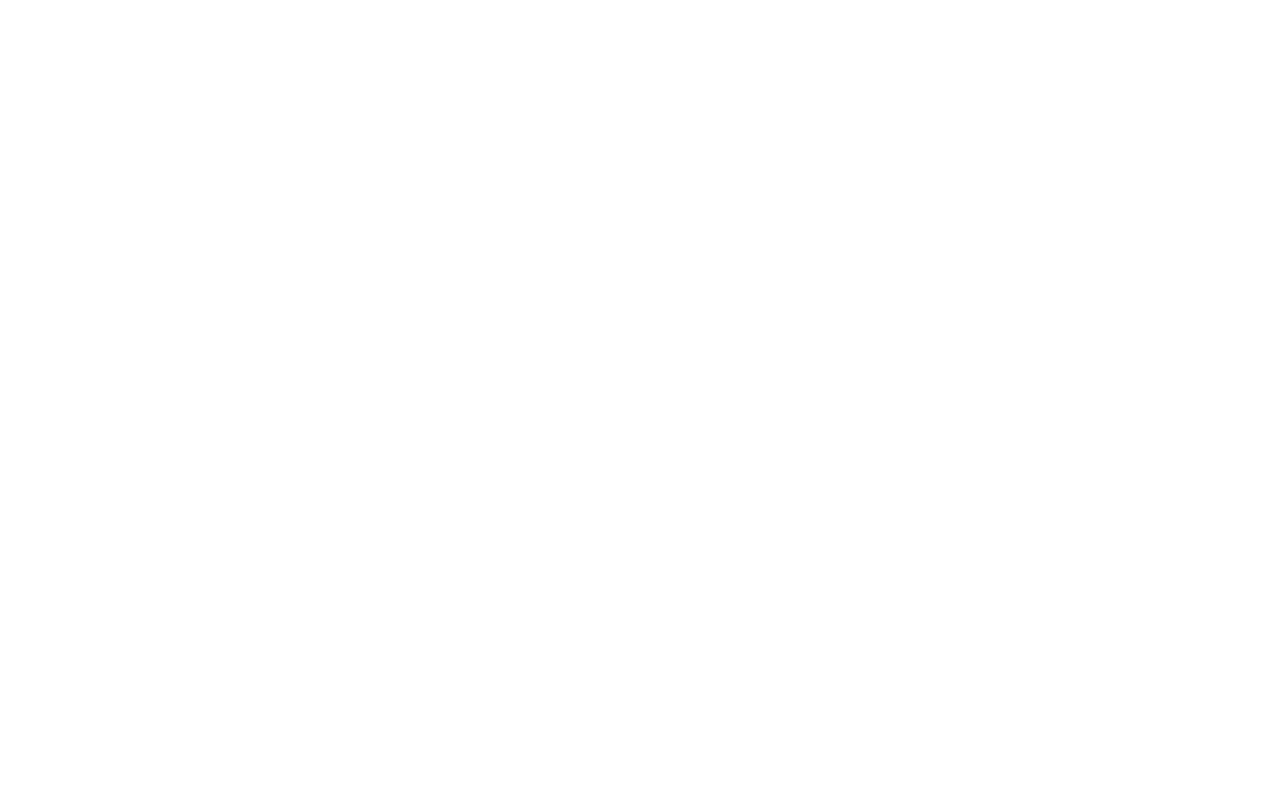
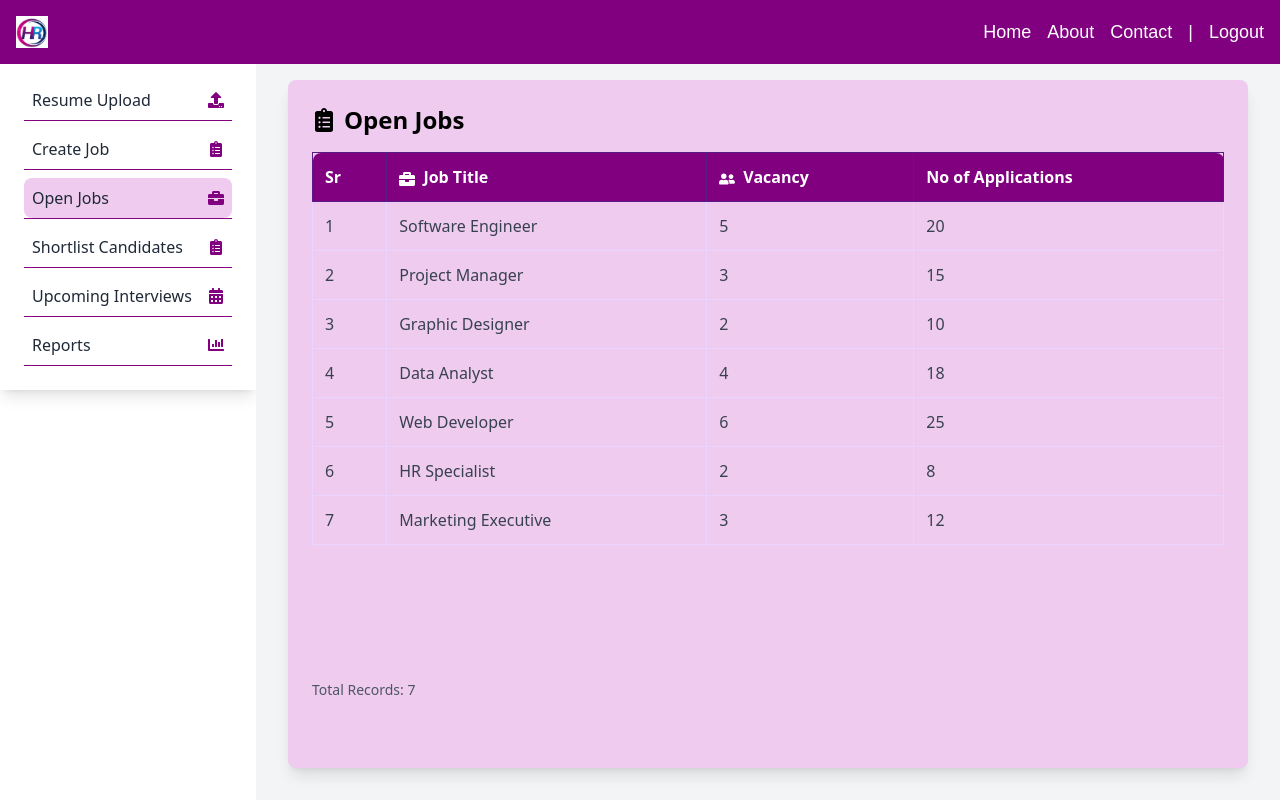
Before and after one commit to Aqeel-Mubarak/Smart-Recruitment-System-FYP, a React (Vite) app in the folder frontend/: page /open-jobs in a window 1280 px wide. Before the commit this address had no page. Built offline with nearby package versions, Linux system fonts and the light colour scheme.

Commit message:
Open jobs page

```diff
--- a/frontend/src/App.jsx
+++ b/frontend/src/App.jsx
@@ -9,6 +9,7 @@
 import Report from './pages/Report';
 import ShortlistCandidate from './pages/ShortlistCandidate';
 import ResumeUploadPage from './pages/ResumeUploadPage';
+import CurrentOpenJobs from './pages/CurrentOpenJobs';
 
 
 function App() {
@@ -24,6 +25,8 @@
         <Route path="/reports" element={<Report />} />
         <Route path='/shortlist-candidate' element={<ShortlistCandidate/>} />
         <Route path='/resume-upload' element={<ResumeUploadPage/>} />
+
+        <Route path='/open-jobs' element={<CurrentOpenJobs/>} />
       </Routes>
     </Router>
   );
--- /dev/null
+++ b/frontend/src/pages/CurrentOpenJobs.jsx
@@ -0,0 +1,75 @@
+// CurrentOpenJobs.jsx
+import React from "react";
+import { FaClipboardList, FaUserFriends, FaBriefcase } from 'react-icons/fa';
+import Navbarapp from "../components/Navbarapp";
+import Sidebar from "../components/Sidebar";
+
+const CurrentOpenJobs = () => {
+  // Sample data for demonstration (replace with dynamic data as needed)
+  const jobs = [
+    { id: 1, title: "Software Engineer", vacancy: 5, applications: 20 },
+    { id: 2, title: "Project Manager", vacancy: 3, applications: 15 },
+    { id: 3, title: "Graphic Designer", vacancy: 2, applications: 10 },
+    { id: 4, title: "Data Analyst", vacancy: 4, applications: 18 },
+    { id: 5, title: "Web Developer", vacancy: 6, applications: 25 },
+    { id: 6, title: "HR Specialist", vacancy: 2, applications: 8 },
+    { id: 7, title: "Marketing Executive", vacancy: 3, applications: 12 },
+    // Add more entries here to test scrolling
+  ];
+
+  return (
+    <div className="h-screen flex flex-col">
+      {/* Navbar */}
+      <Navbarapp />
+
+      {/* Main Content Section */}
+      <div className="flex flex-1">
+        {/* Sidebar with same top margin */}
+        <div className="mt-14">
+          <Sidebar />
+        </div>
+
+        {/* Main Content Area */}
+        <div className="flex-1 bg-gray-100 p-8 mt-12">
+          {/* Table Section for Open Jobs */}
+          <div className="bg-[#F0CBf0] rounded-lg shadow-lg p-6 h-full"> {/* Updated background color */}
+            <h2 className="text-2xl font-bold mb-4 text-black-600 flex items-center">
+              <FaClipboardList className="mr-2 " />  Open Jobs
+            </h2>
+            <div className="overflow-y-auto h-4/5"> {/* Increased height to utilize more of the screen */}
+              <table className="w-full border-collapse">
+                <thead className="bg-[#800080] text-white sticky top-0">
+                  <tr>
+                    <th className="p-3 border border-purple-900 rounded-tl-lg text-left">Sr</th>
+                    <th className="p-3 border border-purple-900 text-left">
+                      <FaBriefcase className="inline mr-1" /> Job Title
+                    </th>
+                    <th className="p-3 border border-purple-900 text-left">
+                      <FaUserFriends className="inline mr-1" /> Vacancy
+                    </th>
+                    <th className="p-3 border border-purple-900 rounded-tr-lg text-left">No of Applications</th>
+                  </tr>
+                </thead>
+                <tbody className="text-center text-gray-700">
+                  {jobs.map((job, index) => (
+                    <tr key={job.id} className="hover:bg-purple-50 transition-colors duration-200">
+                      <td className="p-3 border border-purple-200 text-left">{index + 1}</td>
+                      <td className="p-3 border border-purple-200 text-left">{job.title}</td>
+                      <td className="p-3 border border-purple-200 text-left">{job.vacancy}</td>
+                      <td className="p-3 border border-purple-200 text-left">{job.applications}</td>
+                    </tr>
+                  ))}
+                </tbody>
+              </table>
+            </div>
+            <div className="flex justify-between items-center mt-4">
+              <p className="text-sm text-gray-600">Total Records: {jobs.length}</p>
+            </div>
+          </div>
+        </div>
+      </div>
+    </div>
+  );
+};
+
+export default CurrentOpenJobs;
```
